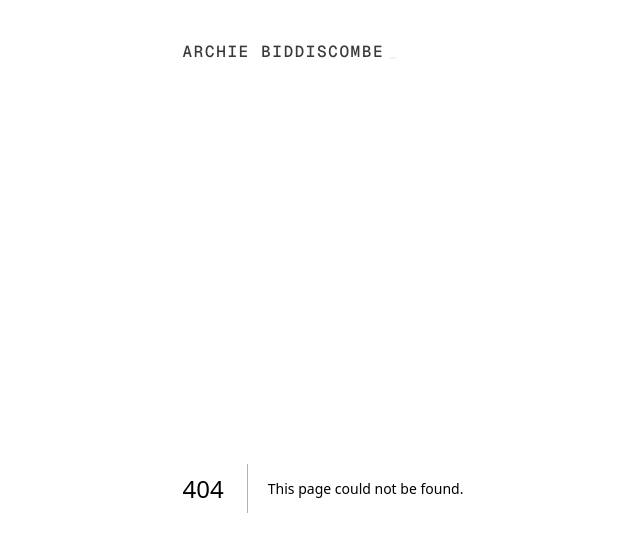
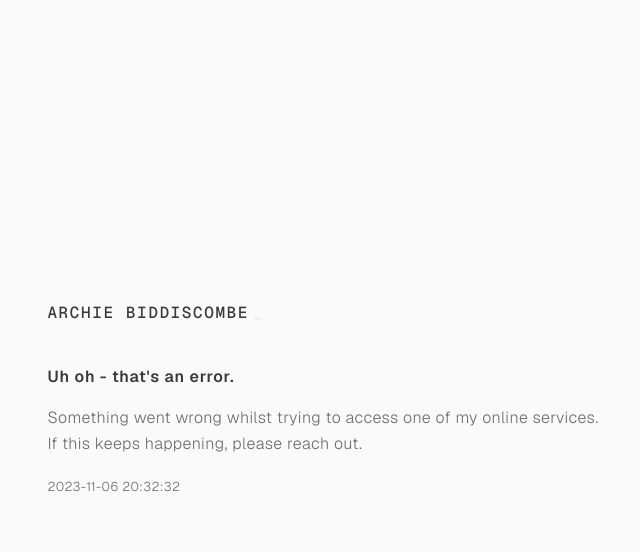
Before and after one commit to abiddiscombe/abiddiscombe-dev, a Next.js app: page /error in a window 1280 px wide. Before the commit this address had no page. Shown: the top 552 px of the page, without its empty margins (317-957 px from the left). Built offline with nearby package versions, Linux system fonts and the light colour scheme.

Commit message:
feat: Update /restricted endpoint text and URL (to /error).

```diff
--- a/src/app/restricted/page.tsx
+++ b/src/app/error/page.tsx
@@ -1,21 +1,27 @@
 'use client';
+import { motion } from 'framer-motion';
 import { useSearchParams } from 'next/navigation';
 import { Typography } from '@/components/Typography';
 
-export default function Restricted() {
+export default function Error() {
   const sParams = useSearchParams();
   const ref = sParams.get('ref');
   const ets = getCurrentDateTime();
   return (
-    <section>
-      <Typography variant='h2'>Access Restricted</Typography>
+    <motion.div
+      initial={{ opacity: 0, y: 14 }}
+      animate={{ opacity: 1, y: 0 }}
+      transition={{ duration: 0.4, delay: 0.2 }}
+    >
+      <Typography variant='h2'>Uh oh - that's an error.</Typography>
       <Typography variant='body'>
-        You&apos;re likely seeing this page because you did not have valid credentials to access one
-        of my services. If this is a mistake, please reach out.
+        Something went wrong whilst trying to access one of my online services.
+        <br />
+        If this keeps happening, please reach out.
       </Typography>
       {ref && (
         <>
-          <Typography variant='body'>The service reported the following metadata:</Typography>
+          <Typography variant='body'>The service reported the following information:</Typography>
           <code className='mb-6 block rounded border border-l1-light bg-l1-light/20 px-6 py-2 text-sm font-light tracking-tight dark:border-l1-dark dark:bg-l1-dark/20'>
             {ref}
           </code>
@@ -24,7 +30,7 @@ export default function Restricted() {
       <Typography variant='body'>
         <small>{ets}</small>
       </Typography>
-    </section>
+    </motion.div>
   );
 }
 
```
Also changed, not shown: 1 other file (tests, documents, lock files or other folders).
